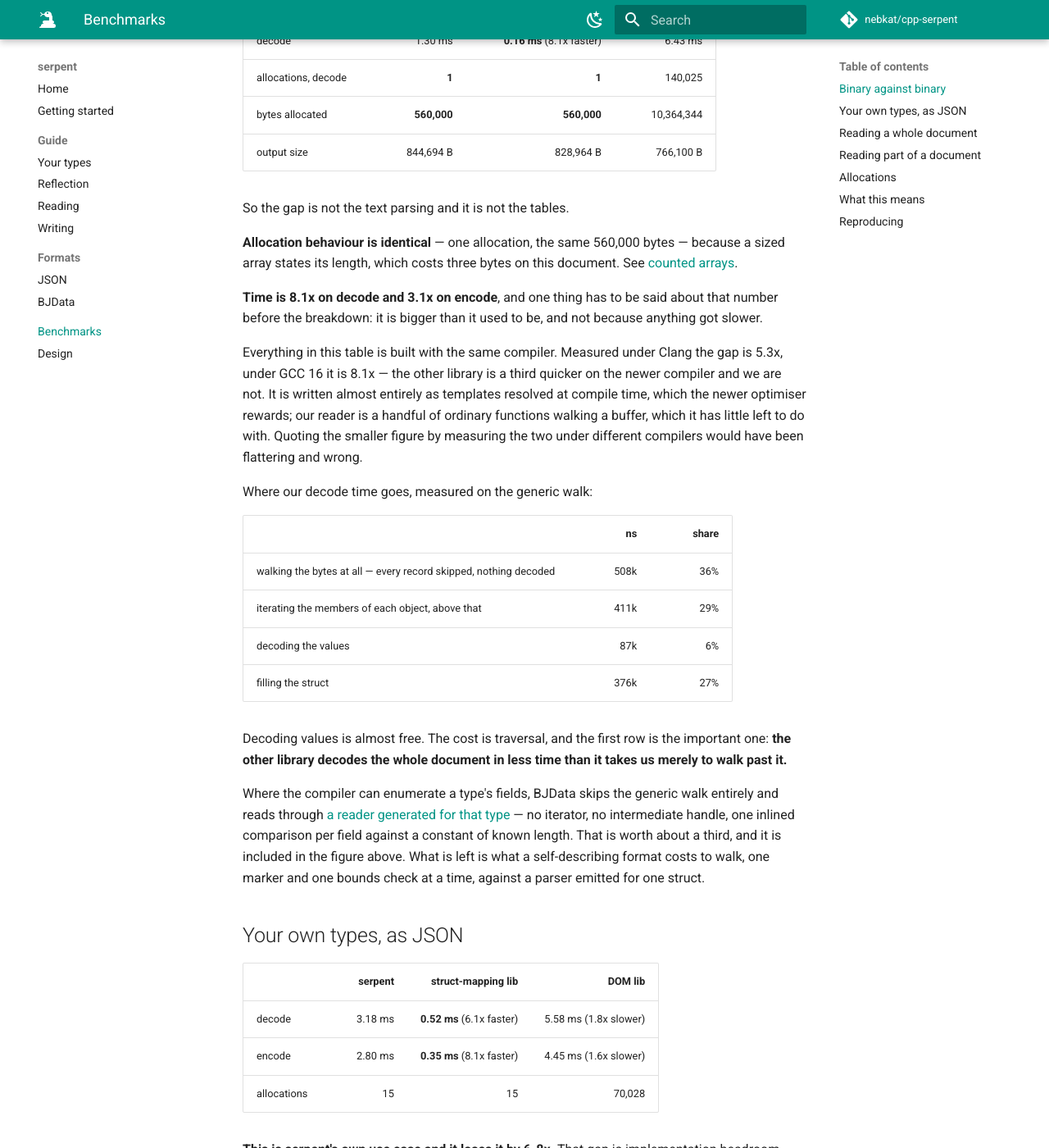
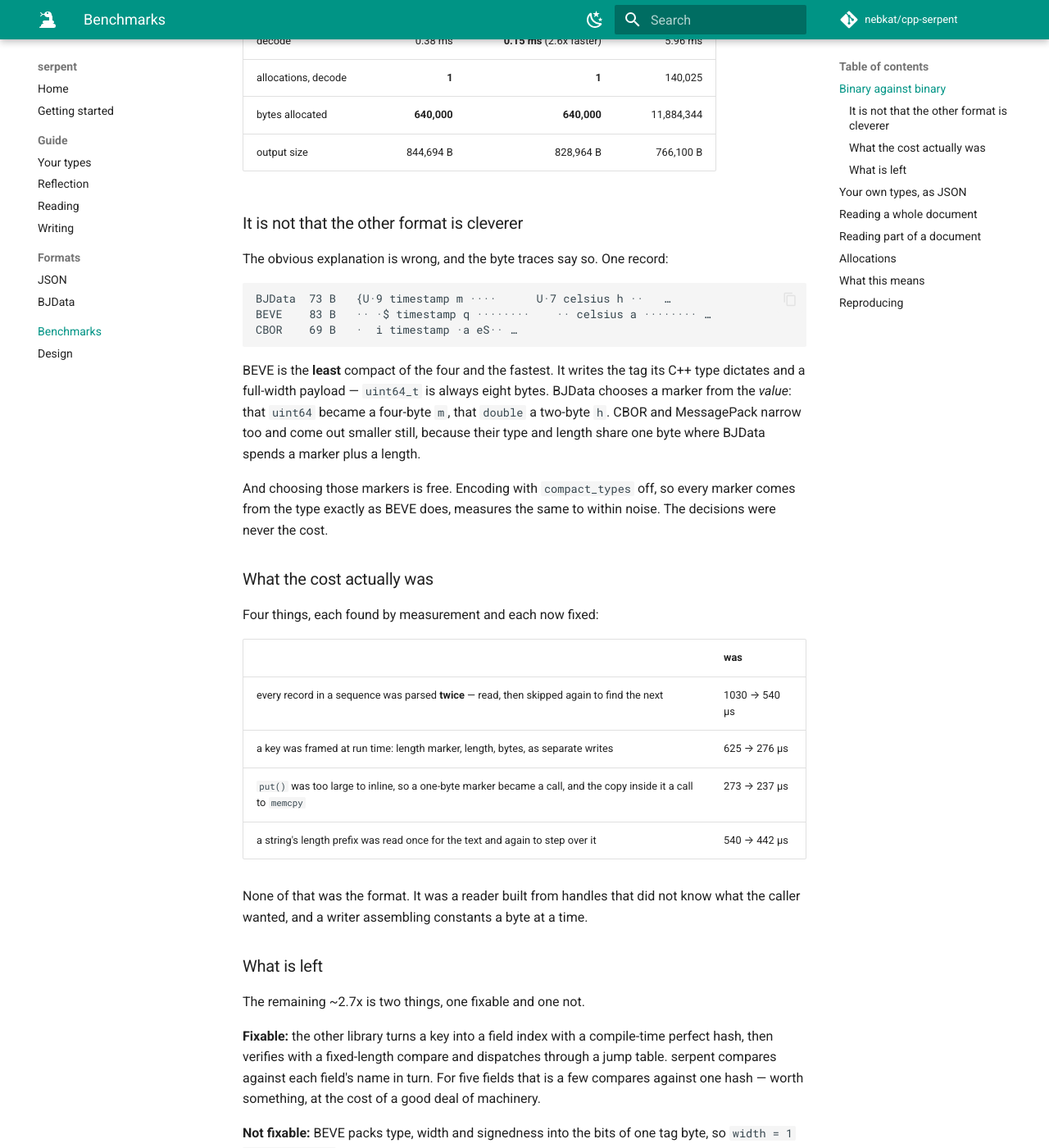
Before and after one commit to nebkat/cpp-serpent, an MkDocs documentation site: the page built from docs/benchmarks.md, in a window 1280 px wide and 1400 px high, scrolled down 762 px. Shown: the whole window at 82% size. Built offline with MkDocs 1.6.1 and Material for MkDocs 9.7.7, drawn with Linux system fonts in a browser that asks for light colours; comment, search, counter and statistics services are not loaded; some of the changed text lies outside the part shown.

Commit message:
docs(benchmarks): Say what the gap actually was, with the numbers
Replaces the old attribution table, which was measured on a path that no longer
exists, with the four things that turned out to be the cost and what each was
worth. Adds the byte traces showing the comparison format is the least compact of
the four and still the fastest, and the measurement showing that choosing markers
per value costs nothing - so neither the format nor the narrowing was ever the
explanation.

Binary is now 2.8x on encode and 2.6x on decode, from 7.0x and 8.1x this morning.

````diff
--- a/docs/benchmarks.md
+++ b/docs/benchmarks.md
@@ -24,47 +24,60 @@ Ten thousand structs of five fields.
 
 | | serpent (BJData) | struct-mapping lib (BEVE) | DOM lib (CBOR) |
 |---|---:|---:|---:|
-| encode | 0.28 ms | **0.09 ms** (3.1x faster) | 3.57 ms |
-| decode | 1.30 ms | **0.16 ms** (8.1x faster) | 6.43 ms |
+| encode | 0.24 ms | **0.09 ms** (2.8x faster) | 3.43 ms |
+| decode | 0.38 ms | **0.15 ms** (2.6x faster) | 5.96 ms |
 | allocations, decode | **1** | **1** | 140,025 |
-| bytes allocated | **560,000** | **560,000** | 10,364,344 |
+| bytes allocated | **640,000** | **640,000** | 11,884,344 |
 | output size | 844,694 B | 828,964 B | 766,100 B |
 
-So the gap is not the text parsing and it is not the tables.
+### It is not that the other format is cleverer
 
-**Allocation behaviour is identical** — one allocation, the same 560,000 bytes — because a
-sized array states its length, which costs three bytes on this document. See
-[counted arrays](bjdata.md#counted-arrays).
+The obvious explanation is wrong, and the byte traces say so. One record:
 
-**Time is 8.1x on decode and 3.1x on encode**, and one thing has to be said about that number
-before the breakdown: it is bigger than it used to be, and not because anything got slower.
+```
+BJData  73 B   {U·9 timestamp m ····      U·7 celsius h ··   …
+BEVE    83 B   ·· ·$ timestamp q ········    ·· celsius a ········ …
+CBOR    69 B   ·  i timestamp ·a eS·· …
+```
 
-Everything in this table is built with the same compiler. Measured under Clang the gap is 5.3x,
-under GCC 16 it is 8.1x — the other library is a third quicker on the newer compiler and we are
-not. It is written almost entirely as templates resolved at compile time, which the newer
-optimiser rewards; our reader is a handful of ordinary functions walking a buffer, which it has
-little left to do with. Quoting the smaller figure by measuring the two under different
-compilers would have been flattering and wrong.
+BEVE is the **least** compact of the four and the fastest. It writes the tag its C++ type
+dictates and a full-width payload — `uint64_t` is always eight bytes. BJData chooses a marker
+from the *value*: that `uint64` became a four-byte `m`, that `double` a two-byte `h`. CBOR and
+MessagePack narrow too and come out smaller still, because their type and length share one byte
+where BJData spends a marker plus a length.
 
-Where our decode time goes, measured on the generic walk:
+And choosing those markers is free. Encoding with `compact_types` off, so every marker comes
+from the type exactly as BEVE does, measures the same to within noise. The decisions were never
+the cost.
 
-| | ns | share |
-|---|---:|---:|
-| walking the bytes at all — every record skipped, nothing decoded | 508k | 36% |
-| iterating the members of each object, above that | 411k | 29% |
-| decoding the values | 87k | 6% |
-| filling the struct | 376k | 27% |
+### What the cost actually was
 
-Decoding values is almost free. The cost is traversal, and the first row is the important one:
-**the other library decodes the whole document in less time than it takes us merely to walk
-past it.**
+Four things, each found by measurement and each now fixed:
 
-Where the compiler can enumerate a type's fields, BJData skips the generic walk entirely and
-reads through [a reader generated for that type](reflection.md) — no iterator, no intermediate
-handle, one inlined comparison per field against a constant of known length. That is worth
-about a third, and it is included in the figure above. What is left is what a self-describing
-format costs to walk, one marker and one bounds check at a time, against a parser emitted for
-one struct.
+| | was |
+|---|---|
+| every record in a sequence was parsed **twice** — read, then skipped again to find the next | 1030 → 540 µs |
+| a key was framed at run time: length marker, length, bytes, as separate writes | 625 → 276 µs |
+| `put()` was too large to inline, so a one-byte marker became a call, and the copy inside it a call to `memcpy` | 273 → 237 µs |
+| a string's length prefix was read once for the text and again to step over it | 540 → 442 µs |
+
+None of that was the format. It was a reader built from handles that did not know what the
+caller wanted, and a writer assembling constants a byte at a time.
+
+### What is left
+
+The remaining ~2.7x is two things, one fixable and one not.
+
+**Fixable:** the other library turns a key into a field index with a compile-time perfect hash,
+then verifies with a fixed-length compare and dispatches through a jump table. serpent compares
+against each field's name in turn. For five fields that is a few compares against one hash — worth
+something, at the cost of a good deal of machinery.
+
+**Not fixable:** BEVE packs type, width and signedness into the bits of one tag byte, so
+`width = 1 << (tag >> 5)` and dispatch is arithmetic. BJData markers are ASCII letters chosen
+per value — `'U'`, `'i'`, `'m'`, `'D'` — with no structure to exploit, so every value costs a
+lookup where BEVE costs a shift. That is the format, and it is the price of a wire encoding you
+can read in a hex dump.
 
 ## Your own types, as JSON
 
````
